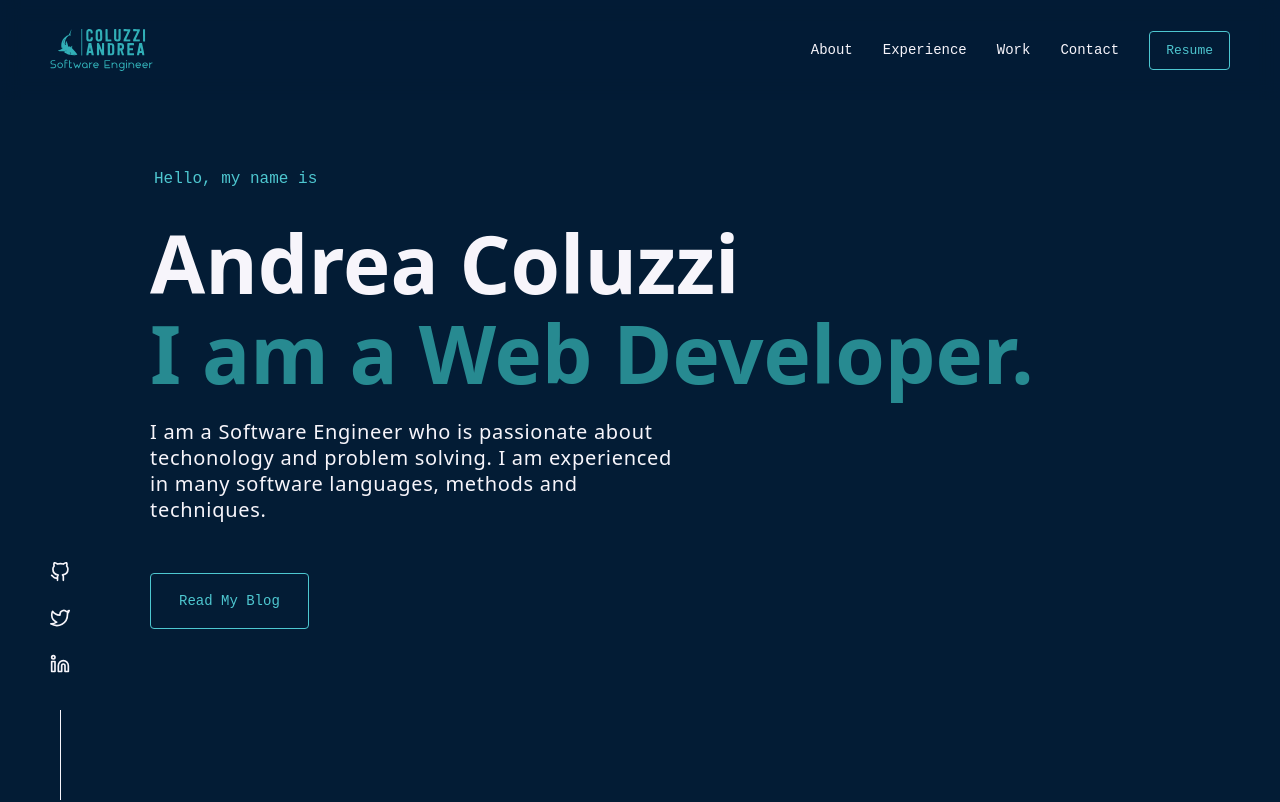
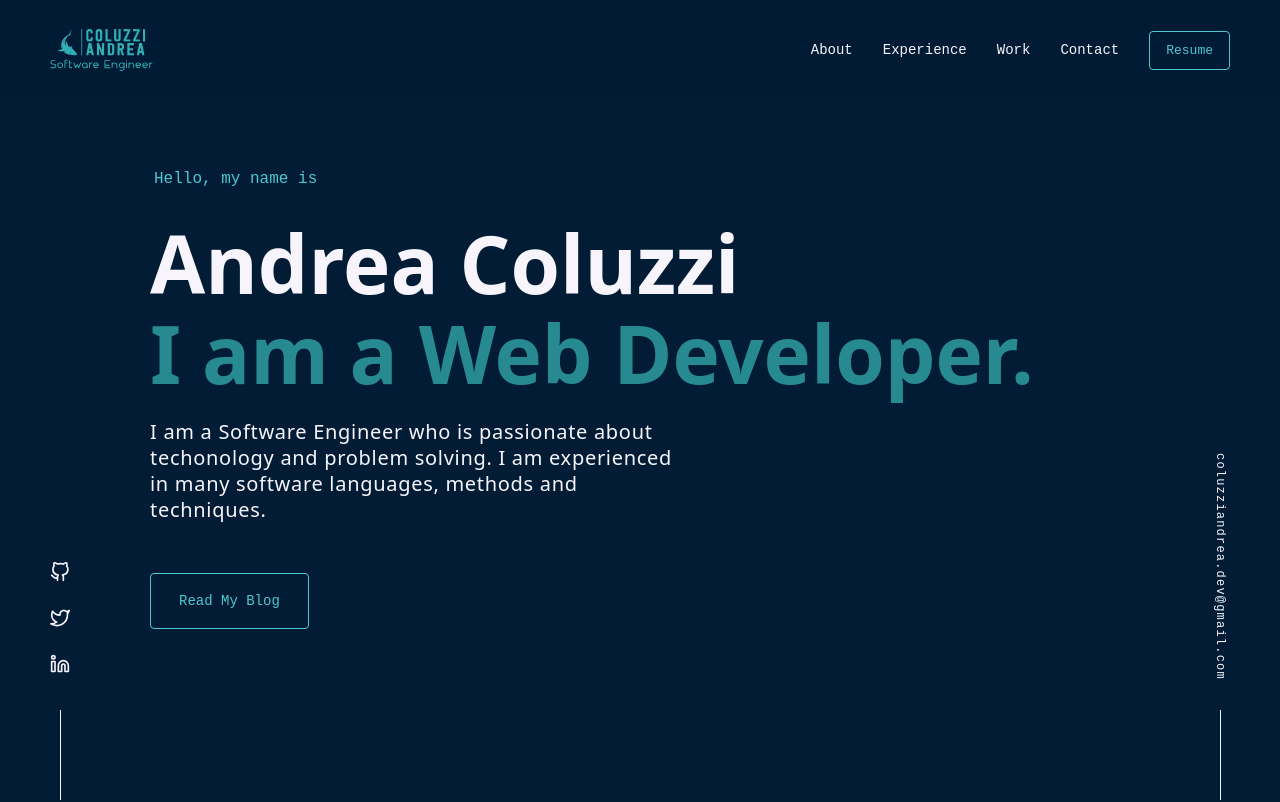
Before and after one commit to coluzziandrea/coluzziandrea.github.io, a React (Create React App) app in the folder coluzzi-andrea/: page / in a window 1280 px wide. Shown: the top 802 px of the page. Built offline with nearby package versions, Linux system fonts and the light colour scheme.

Commit message:
added email on the right sidebar

```diff
--- /dev/null
+++ b/coluzzi-andrea/src/components/Email.js
@@ -0,0 +1,45 @@
+import React from "react";
+import styled from "styled-components";
+import { email } from "../config";
+import Side from "./Side";
+
+const StyledLinkWrapper = styled.div`
+  display: flex;
+  flex-direction: column;
+  align-items: center;
+  position: relative;
+
+  &:after {
+    content: "";
+    display: block;
+    width: 1px;
+    height: 90px;
+    margin: 0 auto;
+    background-color: var(--ghost-500);
+  }
+
+  a {
+    margin: 20px auto;
+    padding: 10px;
+    font-family: var(--font-mono);
+    font-size: var(--fz-xxs);
+    line-height: var(--fz-lg);
+    letter-spacing: 0.1em;
+    writing-mode: vertical-rl;
+
+    &:hover,
+    &:focus {
+      transform: translateY(-3px);
+    }
+  }
+`;
+
+const Email = () => (
+  <Side orientation='right'>
+    <StyledLinkWrapper>
+      <a href={`mailto:${email}`}>{email}</a>
+    </StyledLinkWrapper>
+  </Side>
+);
+
+export default Email;
--- a/coluzzi-andrea/src/components/layout.js
+++ b/coluzzi-andrea/src/components/layout.js
@@ -6,6 +6,7 @@ import theme from "../styles/Theme";
 import Loader from "./SplashLoader";
 import Header from "./Header";
 import Sidebar from "./Sidebar";
+import Email from "./Email";
 
 const StyledContent = styled.div`
   display: flex;
@@ -42,6 +43,7 @@ const Layout = ({ children }) => {
             <StyledContent>
               <Header></Header>
               <Sidebar></Sidebar>
+              <Email></Email>
               <div id='content'>{children}</div>
             </StyledContent>
           )}
```
